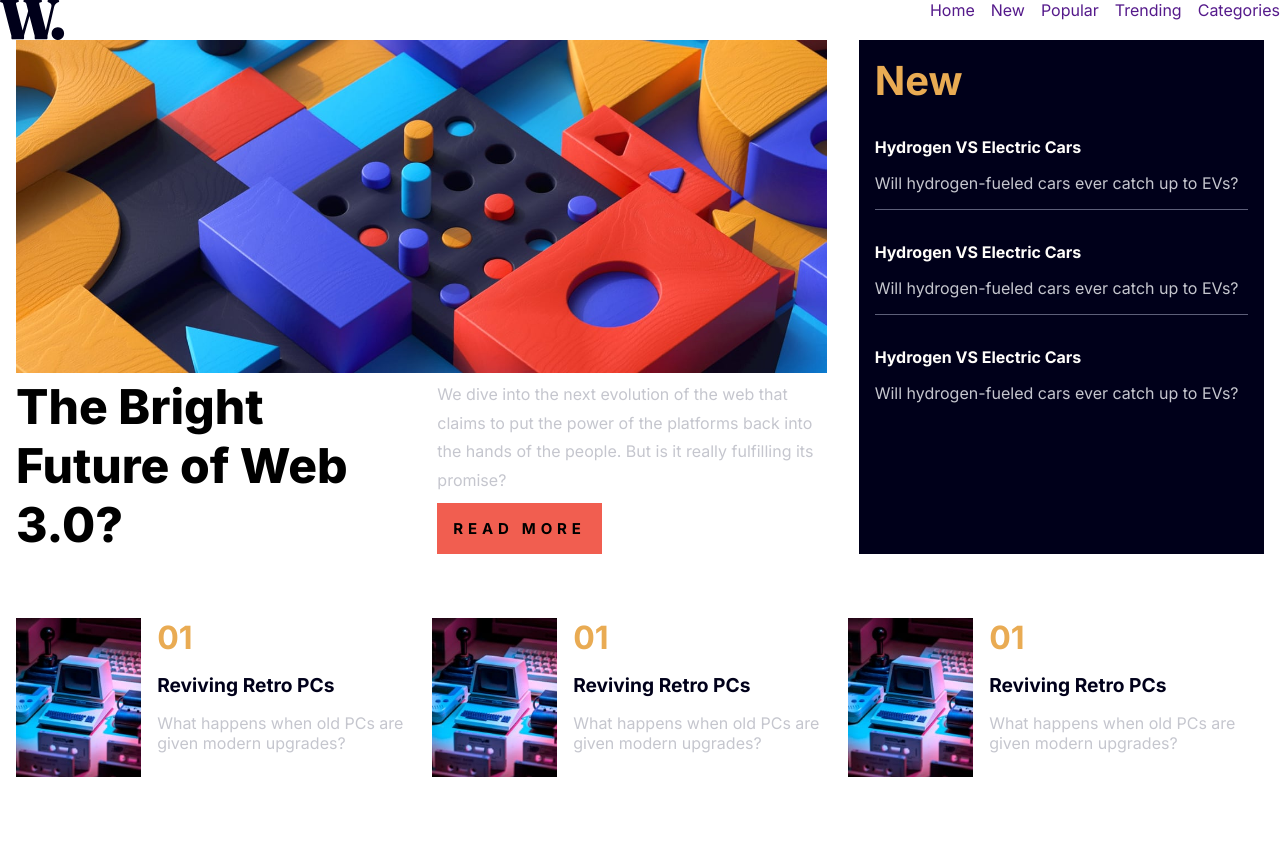
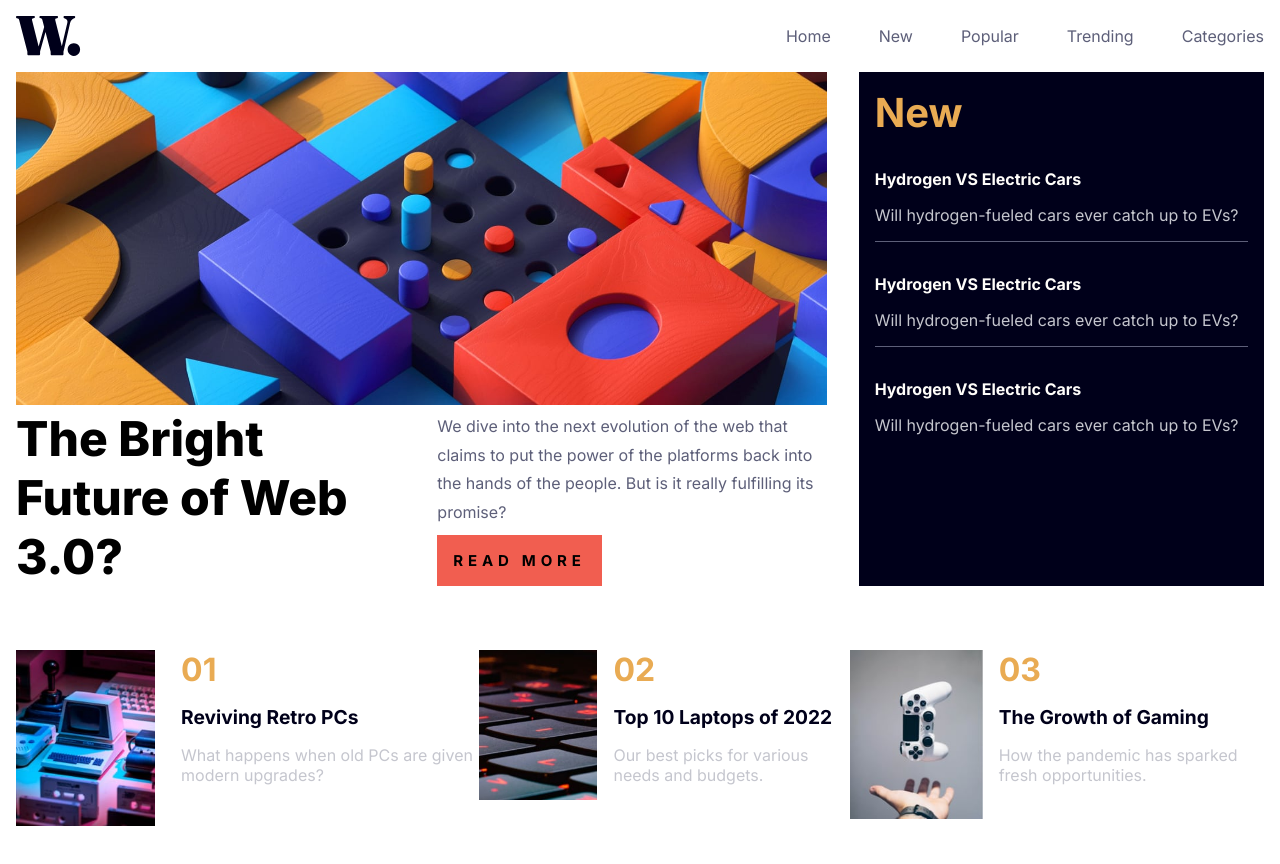
Before and after one commit to DennisMatambanadzo/news-homepage-main, a plain HTML site: page index.html in a window 1280 px wide. Drawn offline with Linux system fonts and the light colour scheme.

Commit message:
final design

```diff
--- a/assets/css/style.css
+++ b/assets/css/style.css
@@ -35,21 +35,32 @@ img {
 
 body {
     max-width: 1440px;
-    min-height: 100vh;
+    max-height: 100vh;
     font-family: var(--ff-Inter);
     margin-inline: auto;
 
 
 }
 
+header{
+    line-height: 2.5rem;
+}
 .nav {
     display: flex;
     justify-content: space-between;
+    margin: 1rem;
 }
 
 .nav-menu {
     display: flex;
-    gap: 1rem;
+    gap: 3rem;
+
+}
+.nav-link{
+    color: var(--clr-neutral-dark-grayish-blue);
+}
+.nav-link:hover{
+    color:var(--clr-primary-soft-red);
 }
 
 .hero {
@@ -89,7 +100,7 @@ body {
 .light-text {
     align-self: center;
     line-height: 1.8rem;
-    color: var(--clr-neutral-grayish-blue);
+    color: var(--clr-neutral-dark-grayish-blue)
 }
 
 .cta {
@@ -102,6 +113,12 @@ body {
     text-transform: uppercase;
     font-weight: var(--fw-700);
     font-size: var(--fs-15);
+}
+
+.cta:hover {
+    color: var(--clr-neutral-off-white);
+    background-color: var(--clr-neutral-very-dark-blue);
+    cursor: pointer;
 }
 
 /* blue background */
@@ -141,6 +158,11 @@ article:nth-last-child(1) {
     margin-bottom: 1rem;
 }
 
+.article-header:hover {
+    cursor: pointer;
+    color: var(--clr-primary-soft-orange);
+}
+
 article p {
     color: var(--clr-neutral-grayish-blue);
     font-weight: var(--fw-400);
@@ -155,13 +177,19 @@ article p {
 }
 
 .computer-article {
-    display: flex;
-    justify-content: center;
+    display: grid;
+    grid-template-columns: 1fr 2fr;
+    /* justify-content: space-between; */
     gap: 1rem;
-    height: 176px;
+    max-height: 176px;
 
 
 }
+.computer-image img{
+    max-height: 176px;
+
+}
+
 
 .computer-text {
     display: grid;
@@ -179,6 +207,11 @@ article p {
     color: var(--clr-neutral-very-dark-blue);
     font-size: 1.2rem;
     font-weight: var(--fw-700);
+}
+
+.computer-text-header:hover {
+    color: var(--clr-primary-soft-red);
+    cursor: pointer;
 }
 
 .computer-text-light {
@@ -224,7 +257,7 @@ article p {
         display: block;
         cursor: pointer;
         position: absolute;
-        top: 1rem;
+        top: 1.8rem;
         right: 1rem;
     }
 
@@ -258,8 +291,15 @@ article p {
         display: grid;
 
     }
-    .computer-article{
+
+    .computer-article {
         margin-bottom: 2rem;
+
+    }
+
+    .computer-image img {
+        max-height: 176px;
+        justify-self: flex-start;
     }
 
 }
--- a/index.html
+++ b/index.html
@@ -94,32 +94,32 @@
             </article>
             <article class="computer-article">
                 <div class="computer-image">
-                    <img src="assets/images/image-retro-pcs.jpg" alt="">
+                    <img src="assets/images/image-top-laptops.jpg" alt="">
 
                 </div>
                 <div class="computer-text">
-                    <div class="computer-counter">01</div>
+                    <div class="computer-counter">02</div>
                     <div class="computer-text-header">
-                        Reviving Retro PCs
+                        Top 10 Laptops of 2022
                     </div>
                     <div class="computer-text-light">
-                        What happens when old PCs are given modern upgrades?
+                        Our best picks for various needs and budgets.
                     </div>
 
                 </div>
             </article>
             <article class="computer-article">
                 <div class="computer-image">
-                    <img src="assets/images/image-retro-pcs.jpg" alt="">
+                    <img src="assets/images/image-gaming-growth.jpg" alt="">
 
                 </div>
                 <div class="computer-text">
-                    <div class="computer-counter">01</div>
+                    <div class="computer-counter">03</div>
                     <div class="computer-text-header">
-                        Reviving Retro PCs
+                        The Growth of Gaming
                     </div>
                     <div class="computer-text-light">
-                        What happens when old PCs are given modern upgrades?
+                        How the pandemic has sparked fresh opportunities.
                     </div>
 
                 </div>
```
